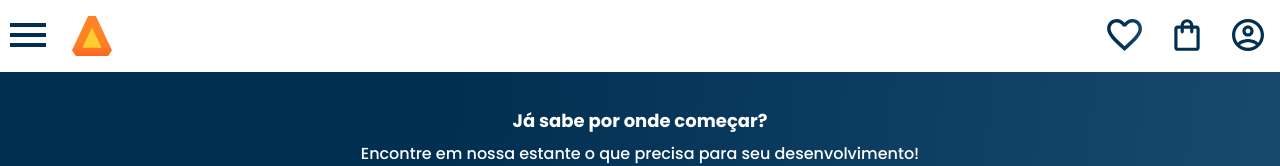
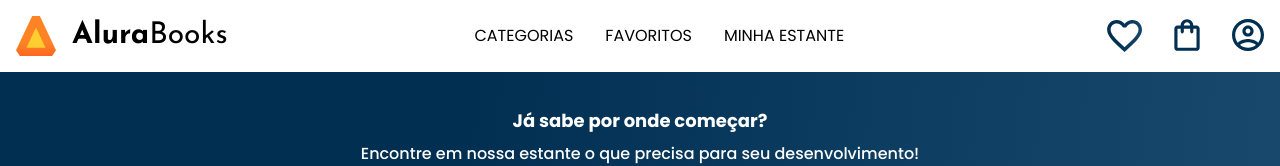
Before and after one commit to EnioSt/loja, a plain HTML site: page index.html in a window 1280 px wide. Shown: the top 166 px of the page. Drawn offline with nearby package versions, Linux system fonts and the light colour scheme.

Commit message:
Add files via upload

```diff
--- a/index.html
+++ b/index.html
@@ -9,6 +9,7 @@
     <link rel="preconnect" href="https://fonts.gstatic.com" crossorigin>
     <link href="https://fonts.googleapis.com/css2?family=Krona+One&family=Montserrat:wght@400;600&family=Poppins:wght@300;400;500;700&display=swap" rel="stylesheet">
     <link rel="stylesheet" href="https://cdn.jsdelivr.net/npm/swiper@11/swiper-bundle.min.css"/>
+    <link href="https://fonts.googleapis.com/css2?family=Josefin+Sans:wght@400;700&family=Krona+One&family=Montserrat:wght@400;600&family=Poppins:wght@300;400;500;700&display=swap" rel="stylesheet">
     <link rel="stylesheet" href="styles.css">
 </head>
 
@@ -38,10 +39,17 @@
                 </li>
             </ul>
             <img src="./assets/Logo.svg" alt="logo da alurabooks" class="container__imagem">
+            <h1 class="container__titulo"><b class="container__titulo--negrito">Alura</b>Books</h1>
         </div>
 
+        <ul class="opcoes">
+            <li class="opcoes__item">Categorias</li>
+            <li class="opcoes__item"><a href="#" class="opcoes__link">Favoritos</a></li>
+            <li class="opcoes__item"><a href="#" class="opcoes__link">Minha estante</a></li>
+        </ul>
+
         <div class="container">
-            <a href="#"><img src="./assets/Favoritos.svg" alt="meus Favoritos" class="container__imagem"></a>
+            <a href="#"><img src="./assets/Favoritos.svg" alt="meus Favoritos" class="container__imagem container__imagem-transparente"></a>
             <a href="#"><img src="./assets/Compras.svg" alt="carrinho de compras" class="container__imagem"></a>
             <a href="#"><img src="./assets/Usuario.svg" alt="meu perfil" class="container__imagem"></a>
         </div>
@@ -182,14 +190,14 @@
     <section class="contato">
         <h2 class="contato__titulo">Fique por dentro das novidades!</h2>
         <p class="contato__texto">Atualizações de e-books, novos livros, promoções e outros.</p>
-        <input type="email" placeholder="Atualizações de e-books, novos livros, promoções e outros." class="contato__email">
+        <input type="email" placeholder="Cadastre seu e-mail" class="contato__email">
     </section>
 
-    <hr/>
+<hr class="hrs" />
 
-    <footer class="rodape">
-        <h2 class="rodape__titulo">Desenvolvido por Enio</h2>
-    </footer>
+<footer class="rodape">
+    <h2 class="rodape__titulo">Desenvolvido por Enio</h2>
+</footer>
 
     <script src="https://cdn.jsdelivr.net/npm/swiper@11/swiper-bundle.min.js"></script>
     <script>
--- a/styles.css
+++ b/styles.css
@@ -12,6 +12,8 @@
     --cor-categoria: #EB9B00;
     --fonte-principal: "Poppins";
     --azul: #002F52;
+    --fonte-secundaria: "Josefin Sans";
+    --preto: #000000;
 }
 
 body{
--- a/styles/header.css
+++ b/styles/header.css
@@ -57,3 +57,51 @@
 .container__botao{
     display: none;
 }
+
+.container__titulo{
+    display: none;
+}
+
+.opcoes{
+    display: none;
+}
+
+.container__imagem-transparente{
+    display: none;
+}
+
+.cabecalho__menu-hamburger{
+    display: flex;
+}
+
+@media screen and (min-width: 1024px) {
+    .container__titulo, .container__titulo--negrito{
+        font-family: var(--fonte-secundaria);
+        font-size: 30px;
+    }
+    .container__titulo{
+        font-weight: 400;
+        display: block;
+    }
+    .container__titulo--negrito{
+        font-weight: 700;
+    }
+    .opcoes{
+        display: flex;
+    }
+    .opcoes__item{
+        padding: 0 1em;
+        text-transform: uppercase;
+    }
+    .opcoes__link{
+        text-decoration: none;
+        font-family: var(--fonte-principal);
+        color: var(--preto);
+    }
+    .container__imagem-transparente{
+        display: flex;
+    }
+    .cabecalho__menu-hamburger{
+        display: none;
+    }
+}
--- a/styles/rodape.css
+++ b/styles/rodape.css
@@ -1,4 +1,4 @@
-.hr{
+.hrs{
     margin: 0;
 }
 
```
